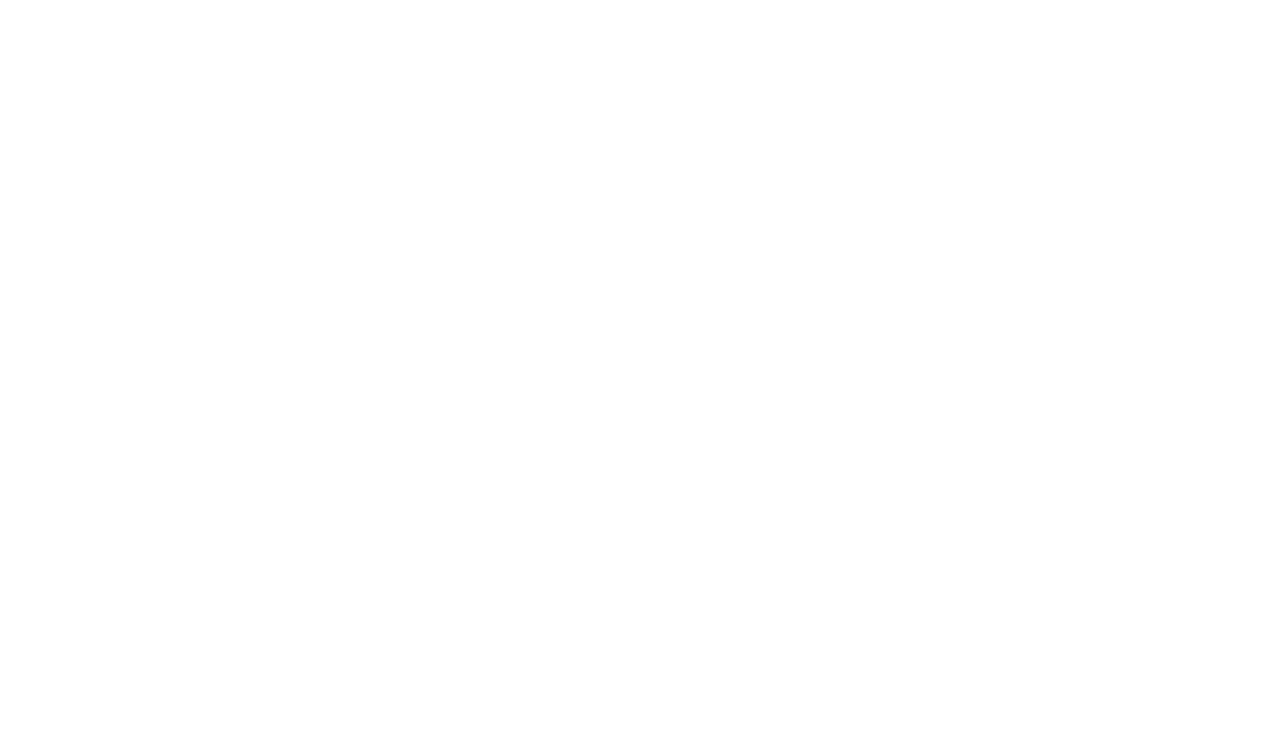
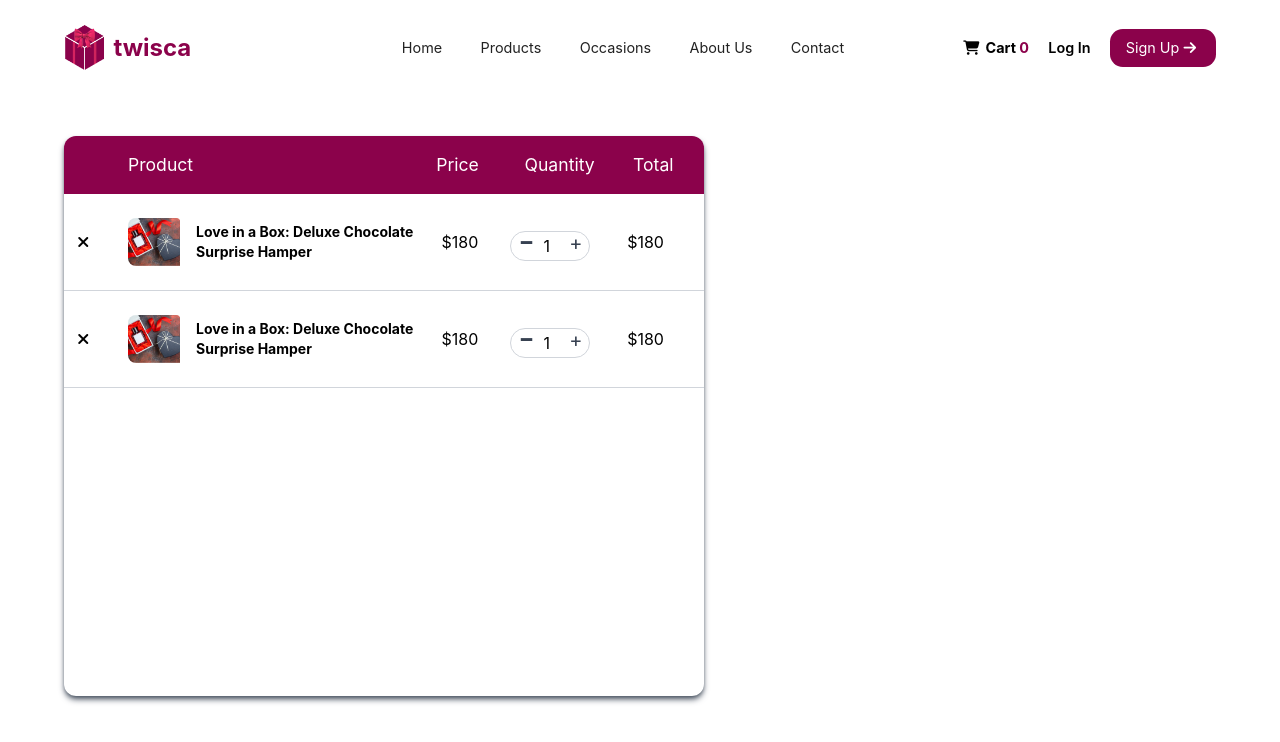
Before and after one commit to SheharyarXD/twisca, a React (Create React App) app in the folder my-app/: page /cart in a window 1280 px wide. Before the commit this address had no page. Shown: the top 742 px of the page. Built offline with nearby package versions, Linux system fonts and the light colour scheme.

Commit message:
In progress

```diff
--- a/my-app/src/App.js
+++ b/my-app/src/App.js
@@ -4,6 +4,8 @@
 import LoginPage from './components/loginsignup';
 import ProductPage from './components/ProductPage';
 import ProductDetails from './components/ProductsDetails';
+import CartList from './components/cartList';
+import Cart from './components/cart';
 import { BrowserRouter as Router, Routes, Route } from "react-router-dom";
 
 function App() {
@@ -13,6 +15,7 @@
       <Route path="/" element={<HomePage />} />
       <Route path="/products" element={<ProductPage />} />
       <Route path="/products/productDetails" element={<ProductDetails />} />
+      <Route path="/cart" element={<Cart />} />
       <Route path="/login" element={<LoginPage showLogin={true} />} />
       <Route path="/signup" element={<LoginPage showLogin={false} />} />
     </Routes>
--- /dev/null
+++ b/my-app/src/components/cart.js
@@ -0,0 +1,36 @@
+import React from "react";
+import Header from "./header";
+import CartList from "./cartList";
+const Cart=()=>{
+    return(
+        <>
+        <div className="min-h-screen">
+        <Header/>
+        <div className="flex flex-row items-center">
+            {/* left section */}
+            <div className="w-[60vw] px-[5vw]">
+            <div className="rounded-xl shadow-md shadow-gray-600 mt-[5vh] h-[70vh]">
+                {/* header of table */}
+                <div className="flex text-[1.1rem] flex-row items-center bg-[#8B024B] justify-center  text-white py-[2vh] overflow-hidden rounded-t-xl" >
+                    <div className="w-[45%]">Product</div>
+                    <div className="w-[35%] flex">
+                    <div className="px-[9%]">Price</div>
+                    <div className="px-[2vw]">Quantity</div>
+                    <div className="px-[1vw]">Total</div>
+                    </div>
+                </div>
+                {/* products in cart */}
+                <div>
+                <CartList/>
+                <CartList/>
+                </div>
+            </div>
+            </div>
+            {/* right section */}
+            <div className="w-[40vw]"></div>
+        </div>
+        </div>
+        </>
+    );
+}
+export default Cart;
--- /dev/null
+++ b/my-app/src/components/cartList.js
@@ -0,0 +1,58 @@
+import React from "react";
+import { useState } from "react";
+const CartList=()=>{
+      const [quantity, setQuantity] = useState(1);
+    const [descriptionToggle,setDescription] = useState(true);
+
+      const handleIncrement = () => {
+        setQuantity((prev) => prev + 1);
+      };
+
+      const handleDecrement = () => {
+        setQuantity((prev) => (prev > 1 ? prev - 1 : 1));
+      };
+    return(
+        <div className="flex flex-row justify-between  py-[3vh]  items-center border-b border-b-gray-300">
+            <div className="w-[6%] text-center"><i className="fa fa-close"></i></div>
+          <div className="flex flex-row items-center  w-[45%]">
+            <img
+              className="h-12 pr-4 rounded-lg"
+              src="../Images/sampleImage2.png"
+              alt=""
+            />
+              <div className="font-bold text-sm items-start flex flex-wrap text-start">
+                Love in a Box: Deluxe Chocolate Surprise Hamper
+              </div>
+          </div>
+          <div className="w-[5%] flex">$ <p>180</p></div>
+          <div className="flex w-[8vw] flex-row items-center justify-center pt-[1vh]">
+            <div className="flex items-center px-2 relative">
+              {/* Minus Button */}
+              <button
+                onClick={handleDecrement}
+                className="hover:text-[#8B024B] text-4xl -top-2.5 text-gray-700 absolute left-4"
+              >
+                -
+              </button>
+
+              {/* Input Box */}
+              <input
+                type="number"
+                value={quantity}
+                readOnly
+                className="w-[80px] text-center border border-gray-300 rounded-2xl text-center pl-2 py-0.5 focus:outline-none focus:ring-2 focus:ring-blue-500"
+              />
+
+              {/* Plus Button */}
+              <button
+                onClick={handleIncrement}
+                className="hover:text-[#8B024B] text-xl -top-0.5 text-gray-700 absolute right-4"
+              >
+                +
+              </button>
+            </div>
+          </div>
+          <div className="w-[6vw] flex">$ <p>180</p></div>
+        </div>);
+}
+export default CartList;
--- a/my-app/src/components/header.js
+++ b/my-app/src/components/header.js
@@ -23,7 +23,7 @@
         </nav>
         </div>
         <div className="flex flex-row items-center w-[20vw] min-w-fit">
-            <div className="font-bold"><i className="fa-solid fa-cart-shopping px-1.5 "></i>Cart <span className="rounded-full text-[#8B024B]">0</span></div>
+            <div className="font-bold cursor-pointer"  onClick={() => navigate("/cart")}><i className="fa-solid fa-cart-shopping px-1.5 "></i>Cart <span className="rounded-full text-[#8B024B]">0</span></div>
             <div>
                 <button className="mx-[1.5vw] font-semibold" onClick={() => navigate("/login")}>Log In</button>
                 <button className="bg-[#8B024B] text-white px-4 py-2 rounded-[1vw] " onClick={() => navigate("/login")}>Sign Up<i className="fa-solid fa-arrow-right px-1"></i></button>
```
